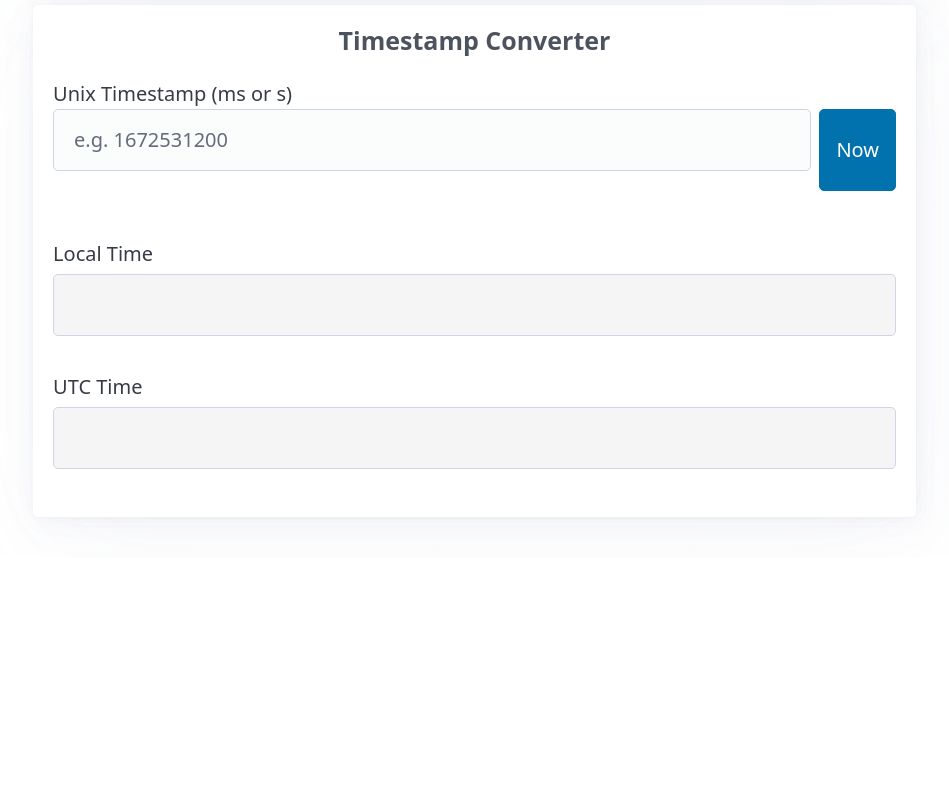
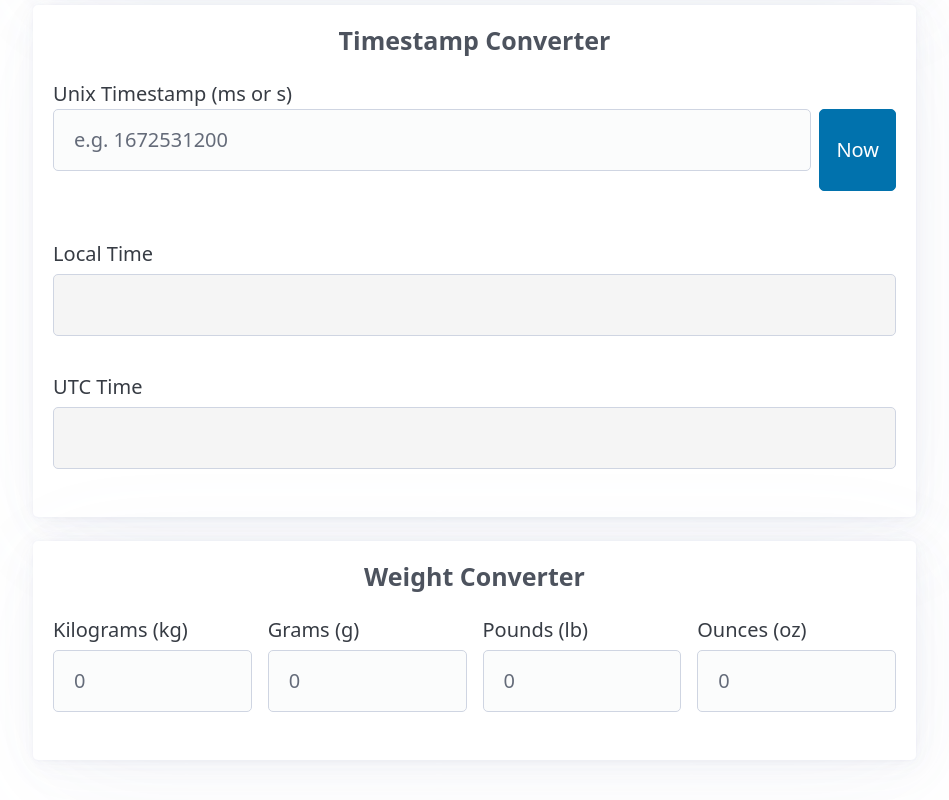
Before and after one commit to bkallaus/quick, a React (Create React App) app: page / in a window 1280 px wide. Shown: the part 1831-2631 px from the top of the page, without its empty margins (324-1273 px from the left). Before the commit the page ends 2388 px from the top, so only its background shows below. Built offline with nearby package versions, Linux system fonts and the light colour scheme.

Commit message:
feat: Add Weight Converter

```diff
--- a/src/App.tsx
+++ b/src/App.tsx
@@ -7,6 +7,7 @@ import ShareableList from "./components/shareable-list";
 import GenerateList from "./components/generate-list";
 import Base64Encoder from "./components/base64-encoder";
 import TimestampConverter from "./components/timestamp-converter";
+import WeightConverter from "./components/weight-converter";
 import SideNav from "./components/side-nav";
 import "./App.css";
 
@@ -28,6 +29,7 @@ export default function App() {
           <div id="generate-list"><GenerateList /></div>
           <div id="base64-encoder"><Base64Encoder /></div>
           <div id="timestamp-converter"><TimestampConverter /></div>
+          <div id="weight-converter"><WeightConverter /></div>
         </div>
       </main>
     </div>
--- a/src/components/side-nav.tsx
+++ b/src/components/side-nav.tsx
@@ -14,6 +14,7 @@ const SideNav = () => {
           <li><a href="#generate-list">Generate List</a></li>
           <li><a href="#base64-encoder">Base64 Encoder/Decoder</a></li>
           <li><a href="#timestamp-converter">Timestamp Converter</a></li>
+          <li><a href="#weight-converter">Weight Converter</a></li>
         </ul>
       </nav>
     </aside>
--- /dev/null
+++ b/src/components/weight-converter.tsx
@@ -0,0 +1,93 @@
+import React, { useState } from "react";
+import CalculationContainer from "./container";
+
+const WeightConverter = () => {
+  const [kg, setKg] = useState<number | "">("");
+  const [g, setG] = useState<number | "">("");
+  const [lb, setLb] = useState<number | "">("");
+  const [oz, setOz] = useState<number | "">("");
+
+  const updateValues = (kgValue: number) => {
+    setKg(Number(kgValue.toFixed(4)));
+    setG(Number((kgValue * 1000).toFixed(4)));
+    setLb(Number((kgValue * 2.20462).toFixed(4)));
+    setOz(Number((kgValue * 35.274).toFixed(4)));
+  };
+
+  const clearValues = () => {
+    setKg("");
+    setG("");
+    setLb("");
+    setOz("");
+  };
+
+  const handleKgChange = (e: React.ChangeEvent<HTMLInputElement>) => {
+    const value = e.target.value;
+    if (value === "") return clearValues();
+    updateValues(Number(value));
+  };
+
+  const handleGChange = (e: React.ChangeEvent<HTMLInputElement>) => {
+    const value = e.target.value;
+    if (value === "") return clearValues();
+    updateValues(Number(value) / 1000);
+  };
+
+  const handleLbChange = (e: React.ChangeEvent<HTMLInputElement>) => {
+    const value = e.target.value;
+    if (value === "") return clearValues();
+    updateValues(Number(value) / 2.20462);
+  };
+
+  const handleOzChange = (e: React.ChangeEvent<HTMLInputElement>) => {
+    const value = e.target.value;
+    if (value === "") return clearValues();
+    updateValues(Number(value) / 35.274);
+  };
+
+  return (
+    <CalculationContainer>
+      <h4 style={{ width: "100%", textAlign: "center", marginBottom: 0 }}>Weight Converter</h4>
+      <div style={{ width: "100%", display: "flex", gap: "16px", flexWrap: "wrap", alignItems: "flex-end" }}>
+        <label style={{ flex: 1, minWidth: "120px" }}>
+          Kilograms (kg)
+          <input
+            type="number"
+            value={kg}
+            onChange={handleKgChange}
+            placeholder="0"
+          />
+        </label>
+        <label style={{ flex: 1, minWidth: "120px" }}>
+          Grams (g)
+          <input
+            type="number"
+            value={g}
+            onChange={handleGChange}
+            placeholder="0"
+          />
+        </label>
+        <label style={{ flex: 1, minWidth: "120px" }}>
+          Pounds (lb)
+          <input
+            type="number"
+            value={lb}
+            onChange={handleLbChange}
+            placeholder="0"
+          />
+        </label>
+        <label style={{ flex: 1, minWidth: "120px" }}>
+          Ounces (oz)
+          <input
+            type="number"
+            value={oz}
+            onChange={handleOzChange}
+            placeholder="0"
+          />
+        </label>
+      </div>
+    </CalculationContainer>
+  );
+};
+
+export default WeightConverter;
```
Also changed, not shown: 1 other file (tests, documents, lock files or other folders).
